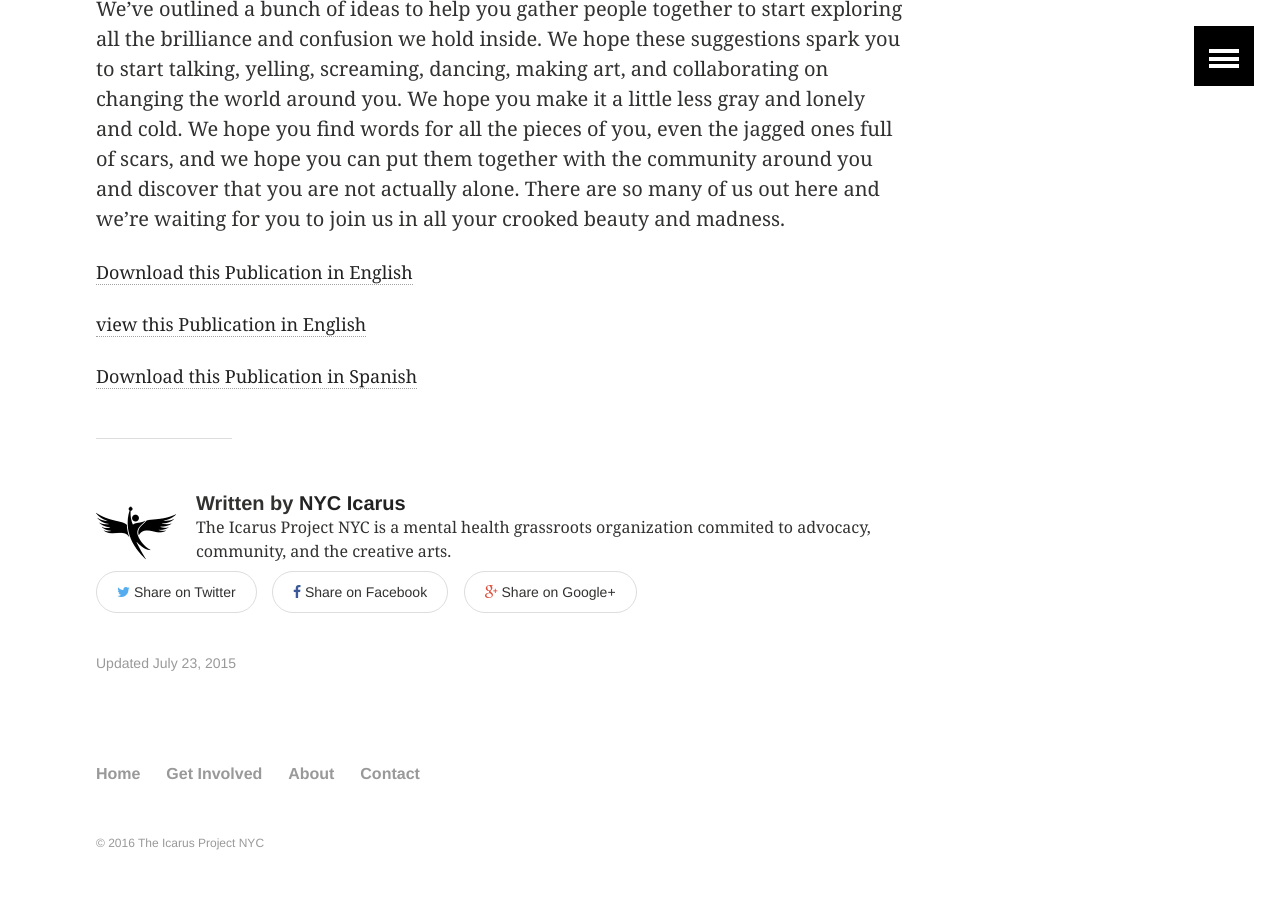
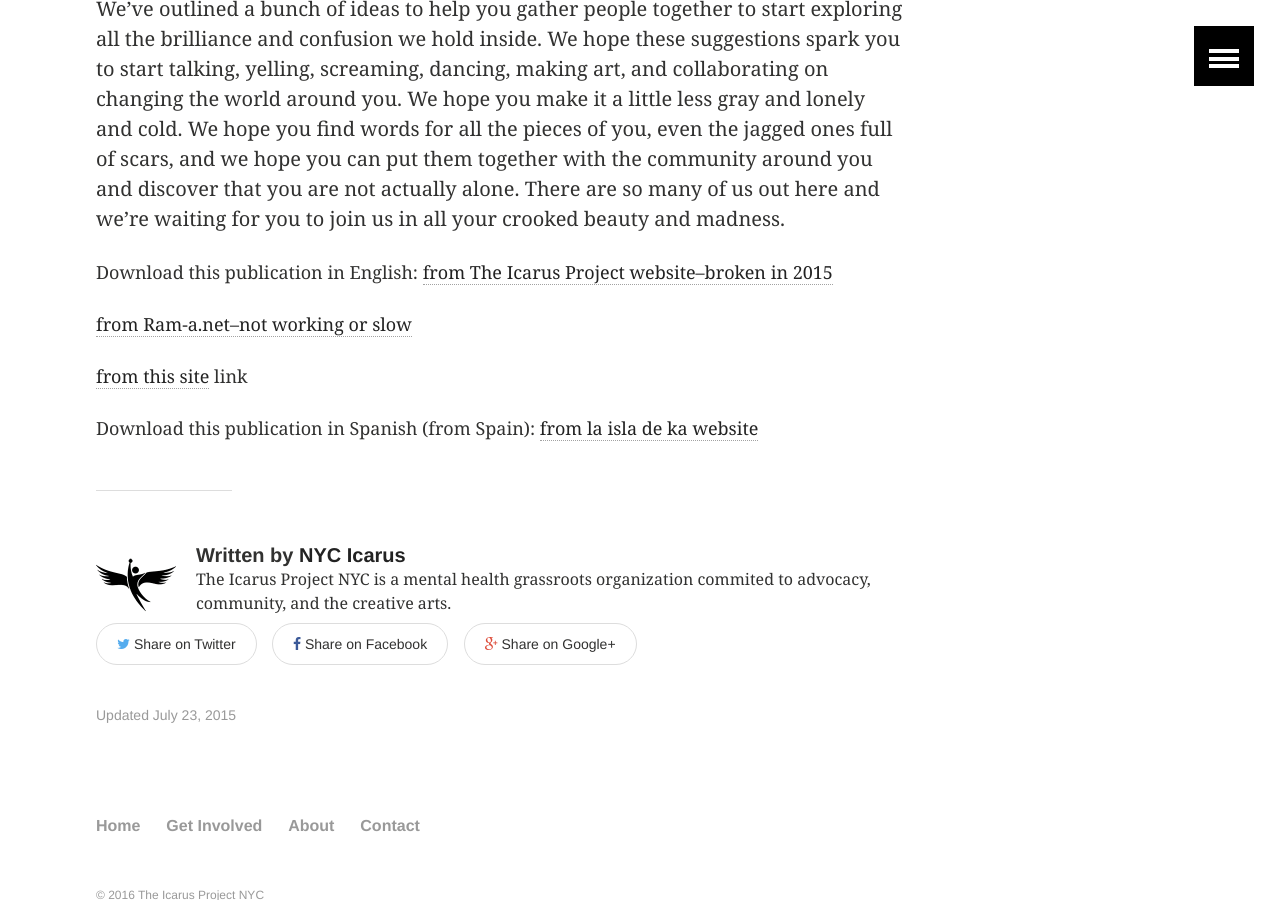
Before and after one commit to nycicarus/nycicarus.github.io, a Jekyll site: the page built from _posts/articles/2015-01-28-friends-best-medicine.md, in a window 1280 px wide and 900 px high, scrolled down 1136 px. Built offline with Jekyll 4.4.1, drawn with Linux system fonts in a browser that asks for light colours.

Commit message:
links changes
added new location. noted which links were broken

```diff
--- a/_posts/articles/2015-01-28-friends-best-medicine.md
+++ b/_posts/articles/2015-01-28-friends-best-medicine.md
@@ -17,8 +17,12 @@ date: 2015-07-29T22:08:14-05:00
 
 We've outlined a bunch of ideas to help you gather people together to start exploring all the brilliance and confusion we hold inside. We hope these suggestions spark you to start talking, yelling, screaming, dancing, making art, and collaborating on changing the world around you. We hope you make it a little less gray and lonely and cold. We hope you find words for all the pieces of you, even the jagged ones full of scars, and we hope you can put them together with the community around you and discover that you are not actually alone. There are so many of us out here and we're waiting for you to join us in all your crooked beauty and madness.
 
-[Download this Publication in English](http://www.theicarusproject.net/icarus-downloads/friends-make-the-best-medicine)
+Download this publication in English:
+[from The Icarus Project website--broken in 2015](http://www.theicarusproject.net/icarus-downloads/friends-make-the-best-medicine)
 
-[view this Publication in English](http://ram-a.net/sites/default/files/FMTBM_final_wcovers.pdf)
+[from Ram-a.net--not working or slow](http://ram-a.net/sites/default/files/FMTBM_final_wcovers.pdf)
 
-[Download this Publication in Spanish](https://laisladeka.wordpress.com/facilitacion-de-grupos/)
+[from this site](/images/fmtbm.pdf) link
+
+Download this publication in Spanish (from Spain):
+[from la isla de ka website](https://laisladeka.wordpress.com/facilitacion-de-grupos/)
```
